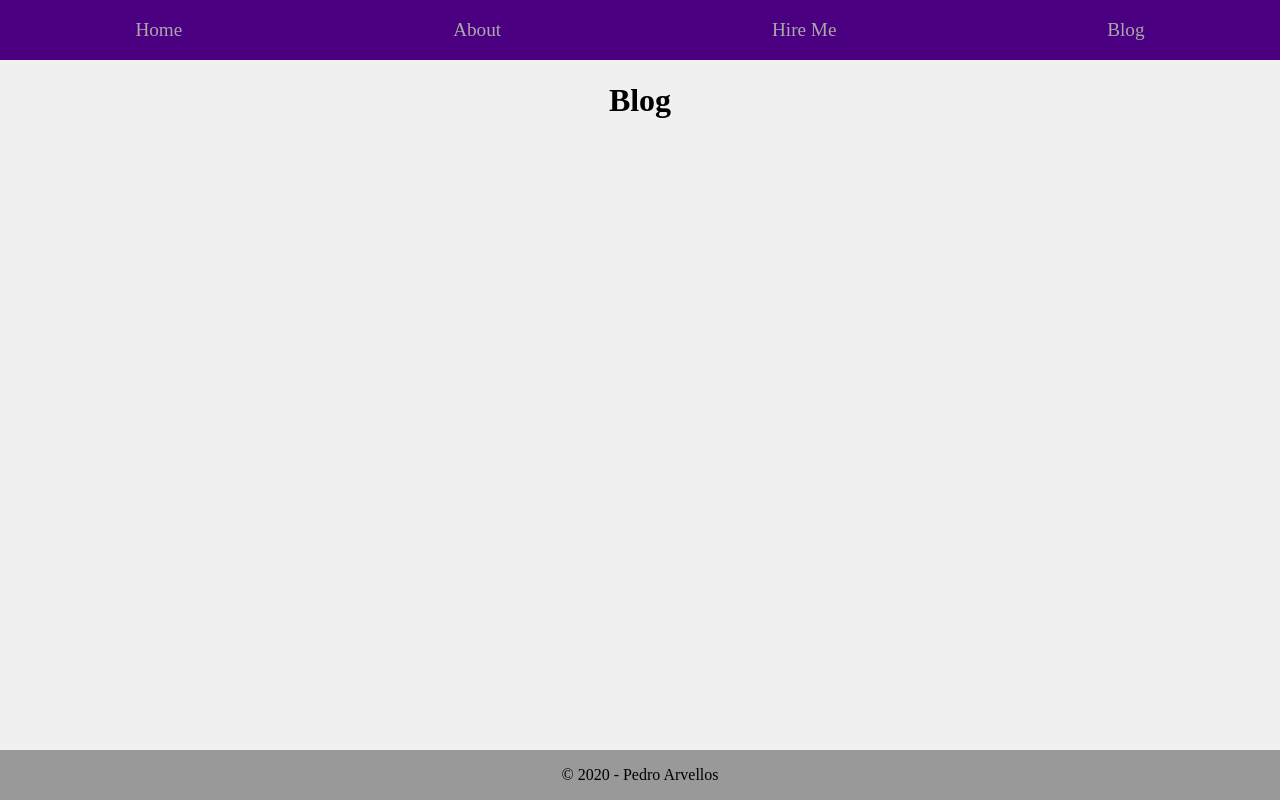
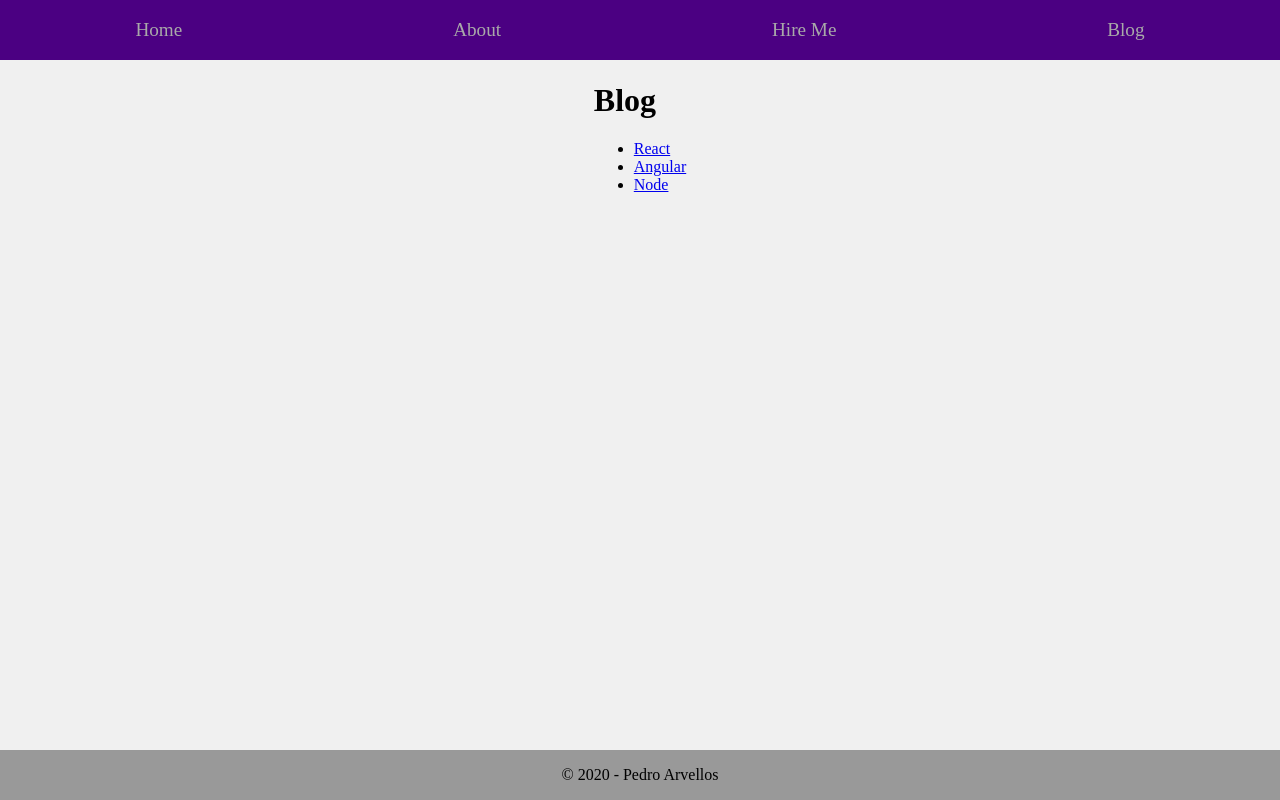
Before and after one commit to pedroarvellos/nextjs-sass, a Next.js app: page /blog in a window 1280 px wide. Built offline with nearby package versions, Linux system fonts and the light colour scheme; a small style sheet from the web is missing.

Commit message:
Add dynamic pages with Query Parameters

```diff
--- a/pages/blog.jsx
+++ b/pages/blog.jsx
@@ -1,8 +1,31 @@
 import React from "react";
+import Link from "next/link";
 import Layout from "../components/layout/Layout";
+
+const PostLink = ({ title, content }) => (
+  <li>
+    <Link href={`/post?title=${title}&content=${content}`}>
+      <a>{title}</a>
+    </Link>
+  </li>
+);
 
 const Blog = () => (
   <Layout title="Blog">
+    <ul>
+      <PostLink
+        title="React"
+        content="Lorem ipsum dolor sit amet, consectetur adipiscing elit. Donec viverra venenatis gravida. In in placerat turpis. Donec sagittis mattis bibendum."
+      />
+      <PostLink
+        title="Angular"
+        content="Lorem ipsum dolor sit amet, consectetur adipiscing elit. Donec viverra venenatis gravida. In in placerat turpis. Donec sagittis mattis bibendum."
+      />
+      <PostLink
+        title="Node"
+        content="Lorem ipsum dolor sit amet, consectetur adipiscing elit. Donec viverra venenatis gravida. In in placerat turpis. Donec sagittis mattis bibendum."
+      />
+    </ul>
   </Layout>
 );
 
```
Also changed, not shown: pages/post.jsx (added, +16 -0 lines).
